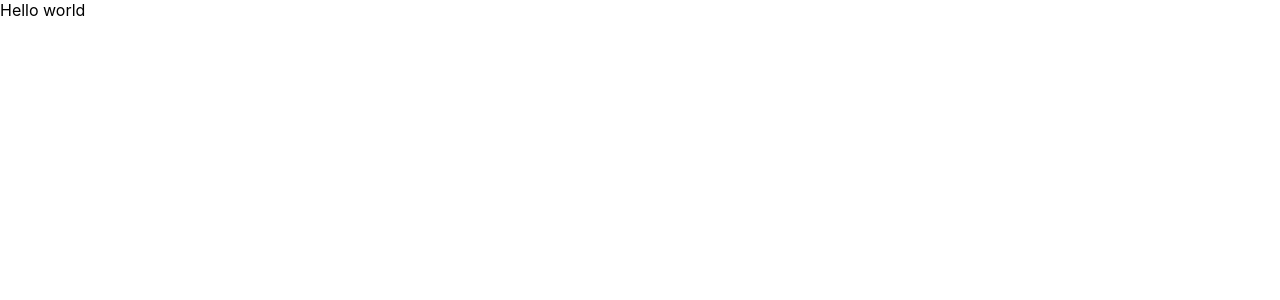
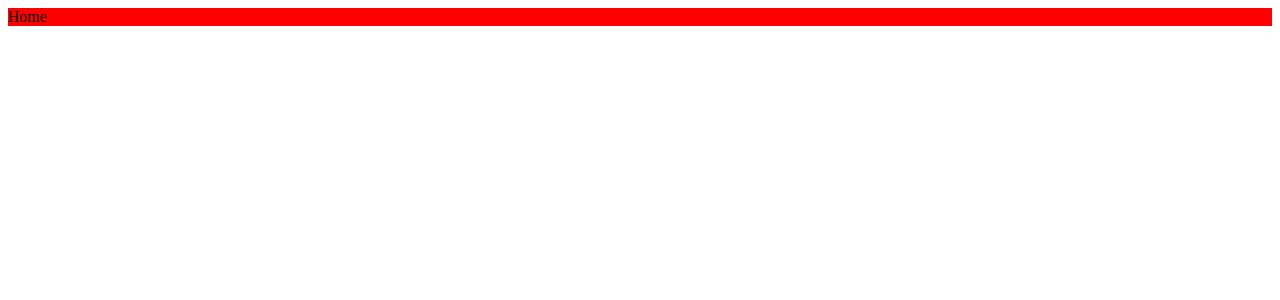
Before and after one commit to hao1202/react-admin, a React (Create React App) app: page / in a window 1280 px wide. Shown: the top 300 px of the page. Built offline with nearby package versions, Linux system fonts and the light colour scheme.

Commit message:
page-layout

```diff
--- a/package.json
+++ b/package.json
@@ -9,6 +9,7 @@
     "react": "^18.2.0",
     "react-dom": "^18.2.0",
     "react-scripts": "5.0.1",
+    "sass": "^1.69.4",
     "web-vitals": "^2.1.4"
   },
   "scripts": {
--- a/src/App.js
+++ b/src/App.js
@@ -1,9 +1,11 @@
-import './App.css';
+import { Home } from "./Pages/Home";
 
 function App() {
   return (
     <div className="App">
-      <div>Hello world</div>
+      <div>
+        <Home />
+      </div>
     </div>
   );
 }
--- /dev/null
+++ b/src/Pages/Home/home.scss
@@ -0,0 +1,3 @@
+.home {
+	background-color: red;
+}
--- /dev/null
+++ b/src/Pages/Home/index.jsx
@@ -0,0 +1,4 @@
+import "./home.scss";
+export const Home = () => {
+  return <div className="home">Home</div>;
+};
--- /dev/null
+++ b/src/Pages/Products/index.jsx
@@ -0,0 +1,4 @@
+import "./products.scss";
+export const Products = () => {
+  return <div className="products">products</div>;
+};
--- /dev/null
+++ b/src/Pages/Products/products.scss
@@ -0,0 +1,2 @@
+.products {
+}
--- /dev/null
+++ b/src/Pages/Users/index.jsx
@@ -0,0 +1,4 @@
+import "./users.scss";
+export const Users = () => {
+  return <div className="users">users</div>;
+};
--- /dev/null
+++ b/src/Pages/Users/users.scss
@@ -0,0 +1,2 @@
+.users {
+}
--- a/src/index.css
+++ /dev/null
@@ -1,13 +0,0 @@
-body {
-  margin: 0;
-  font-family: -apple-system, BlinkMacSystemFont, 'Segoe UI', 'Roboto', 'Oxygen',
-    'Ubuntu', 'Cantarell', 'Fira Sans', 'Droid Sans', 'Helvetica Neue',
-    sans-serif;
-  -webkit-font-smoothing: antialiased;
-  -moz-osx-font-smoothing: grayscale;
-}
-
-code {
-  font-family: source-code-pro, Menlo, Monaco, Consolas, 'Courier New',
-    monospace;
-}
--- a/src/index.js
+++ b/src/index.js
@@ -1,6 +1,5 @@
 import React from 'react';
 import ReactDOM from 'react-dom/client';
-import './index.css';
 import App from './App';
 
 const root = ReactDOM.createRoot(document.getElementById('root'));
```
Also changed, not shown: src/App.css (deleted), 1 other file (tests, documents, lock files or other folders).
